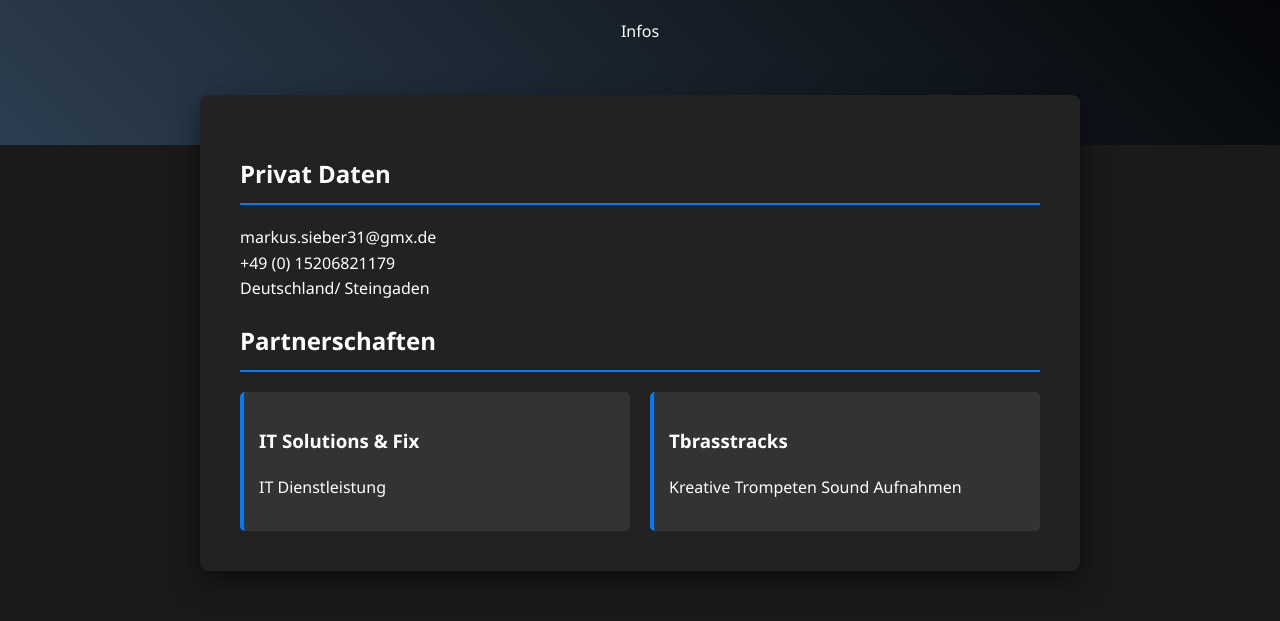
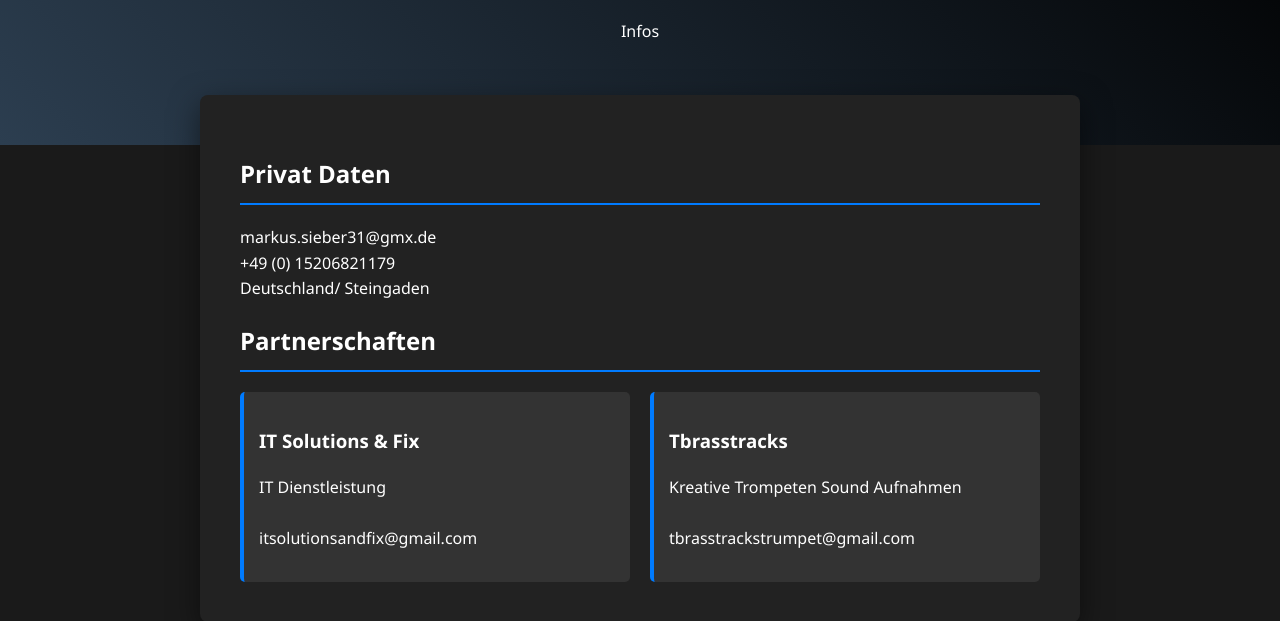
Before and after one commit to Tbrasstracks/Markus-Sieber, a plain HTML site: page index.html in a window 1280 px wide. Shown: the part 175-796 px from the top of the page. Drawn offline with Linux system fonts and the light colour scheme.

Commit message:
Add email contacts to partner sections

```diff
--- a/index.html
+++ b/index.html
@@ -28,8 +28,10 @@
         <section>
             <h2>Partnerschaften</h2>
             <div class="grid">
-                <div class="box"><h3>IT Solutions & Fix</h3><p>IT Dienstleistung</p></div>
-                <div class="box"><h3>Tbrasstracks</h3><p>Kreative Trompeten Sound Aufnahmen</p></div>
+                <div class="box"><h3>IT Solutions & Fix</h3><p>IT Dienstleistung
+                    <br><br>itsolutionsandfix@gmail.com</p></div>
+                <div class="box"><h3>Tbrasstracks</h3><p>Kreative Trompeten Sound Aufnahmen
+                    <br><br>tbrasstrackstrumpet@gmail.com</p></div>
             </div>
         </section>
     </div>
```
